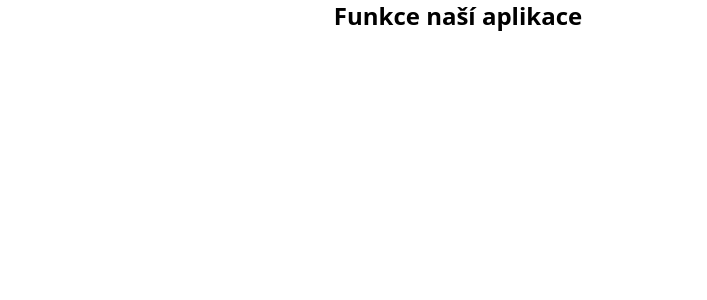
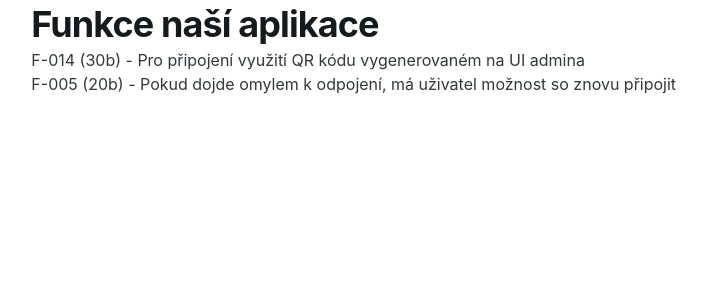
Before and after one commit to uwugrl/tda25_grandfinale, a Next.js app: page /features in a window 1280 px wide. Shown: the top 300 px of the page, without its empty margins (182-889 px from the left). Built offline with nearby package versions, Linux system fonts and the light colour scheme.

Commit message:
features

```diff
--- a/src/pages/features.tsx
+++ b/src/pages/features.tsx
@@ -1,9 +1,12 @@
+import { Typography } from "@mui/joy";
 
 export default function Features() {
   return (
-    <div className="bg-white">
-        <h1 className="text-2xl font-bold text-center">Funkce naší aplikace</h1>
-        <ul className="list-disc ml-4">
+    <div className="w-2/3 m-auto">
+        <Typography level="h1">Funkce naší aplikace</Typography>
+        <ul>
+          <li><Typography>F-014 (30b) - Pro připojení využití QR kódu vygenerovaném na UI admina</Typography></li>
+          <li><Typography>F-005 (20b) - Pokud dojde omylem k odpojení, má uživatel možnost so znovu připojit</Typography></li>
         </ul>
     </div>
   )
```
